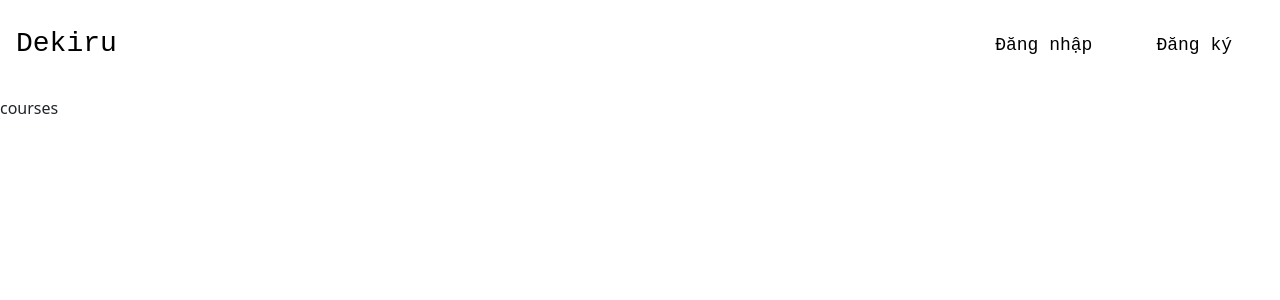
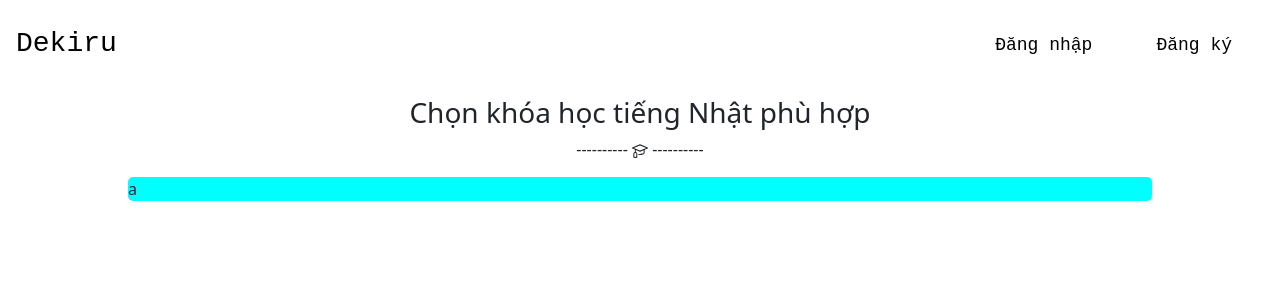
Before and after one commit to namspidey/exedemo, a React (Create React App) app: page /courses in a window 1280 px wide. Shown: the top 300 px of the page. Built offline with nearby package versions, Linux system fonts and the light colour scheme.

Commit message:
fix header

```diff
--- a/src/components/Header.js
+++ b/src/components/Header.js
@@ -3,6 +3,11 @@ import '../style/Header.css'
 import { useState, useEffect } from 'react';
 import { Route, Routes, Link, NavLink } from 'react-router-dom'
 import { useNavigate } from 'react-router-dom';
+
+import { CgProfile } from "react-icons/cg";
+import { BsChatDots } from "react-icons/bs";
+import { IoNotificationsOutline } from "react-icons/io5";
+
 
 const Header = ({ isLogin, logout,setIsLogin }) => {
 
@@ -27,16 +32,34 @@ const Header = ({ isLogin, logout,setIsLogin }) => {
             </div>
             <div className='menu'>
                 {isLogin ? (
-                    <ul>
-                        <li onClick={handleLogout}>
+                    <ul className='login-header'>
+                        <li >
+                            <NavLink >
+                            <BsChatDots className='ic'/>
+
+
+                            </NavLink>
+                        </li>
+                        <li >
+                            <NavLink >
+                            <IoNotificationsOutline  className='ic'/>
+
+                            </NavLink>
+                        </li>
+                        <li >
+                            <NavLink >
+                            <CgProfile  className='ic' />
+                            </NavLink>
+                        </li>
+                        {/* <li onClick={handleLogout}>
                             <NavLink >
                                 Thoát
                             </NavLink>
-                        </li>
+                        </li> */}
 
 
                     </ul>) : (
-                    <ul>
+                    <ul className='logout-header'>
                         <li >
                             <NavLink className={({ isActive }) => isActive ? 'active-link' : ''} to='/login'>
                                 Đăng nhập
--- a/src/pages/Courses.js
+++ b/src/pages/Courses.js
@@ -1,10 +1,23 @@
 import React from 'react';
 import '../style/Courses.css'
+import { GoMortarBoard } from "react-icons/go";
 
 const Courses = () => {
+
+
+
     return (
         <div className='courses'>
-            courses
+            <div className='text'>
+                <h3>Chọn khóa học tiếng Nhật phù hợp</h3>
+                <p>---------- <GoMortarBoard /> ----------</p>
+
+            </div>
+            <div className='list-item'>
+                <div className='item'>
+                    a
+                </div>
+            </div>
         </div>
     );
 };
--- a/src/style/Courses.css
+++ b/src/style/Courses.css
@@ -0,0 +1,25 @@
+.courses{
+    display: flex;
+  flex-direction: column;
+  justify-content: center;
+  align-items: center;
+}
+
+.text{
+    display: flex;
+  flex-direction: column;
+  justify-content: center;
+  align-items: center;
+}
+.list-item{
+    width: 100%;
+    display: flex;
+
+  justify-content: center;
+
+}
+.item{
+    background-color: aqua;
+    width: 80%;
+    border-radius: 5px;
+}
--- a/src/style/Header.css
+++ b/src/style/Header.css
@@ -17,21 +17,27 @@
 
 .menu li{
     text-decoration: none;
-    margin: 1rem 2rem 0 0;
+
     height: 100%;
 
 
 }
 
+.logout-header li{
+    margin: 1rem 2rem 0 0;
+}
+
 .menu li a,.logo a{
     text-decoration: none;
     color: black;
-    padding: 1rem;
+
     font-family: "JetBrains Mono",monospace;
     font-size: large;
 }
 
-
+.logout-header li a,.logo a{
+    padding: 1rem;
+}
 
 .menu li:hover{
     transform: translateY(-2px);
@@ -52,3 +58,21 @@
   /* .menu a:hover {
     color: #0056b3;
   } */
+
+  .login-header{
+    margin: 1rem 1rem 0 0;
+  }
+
+  .login-header li {
+    width: 50px;
+
+  }
+
+
+
+  .ic{
+    width: 100%;
+    height: 30px;
+    padding-right: 5px;
+    color: rgb(0, 0, 182);
+  }
```
